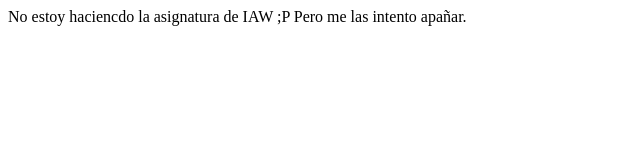
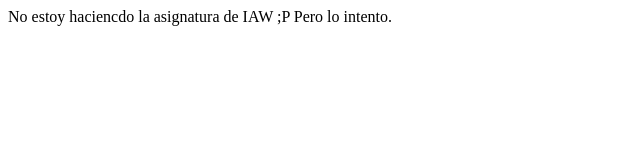
Before and after one commit to FranciscoJose83/Web_Redes, a plain HTML site: page index.html in a window 1280 px wide. Shown: the full height of the page, 0-640 px from the left. Drawn offline with Linux system fonts and the light colour scheme.

Commit message:
Update index.html

```diff
--- a/index.html
+++ b/index.html
@@ -6,6 +6,6 @@
 	</head>
 	<body>
 	No estoy haciencdo la asignatura de IAW ;P
-	Pero me las intento apañar.
+	Pero lo intento.
 	</body>
 </html>
```
